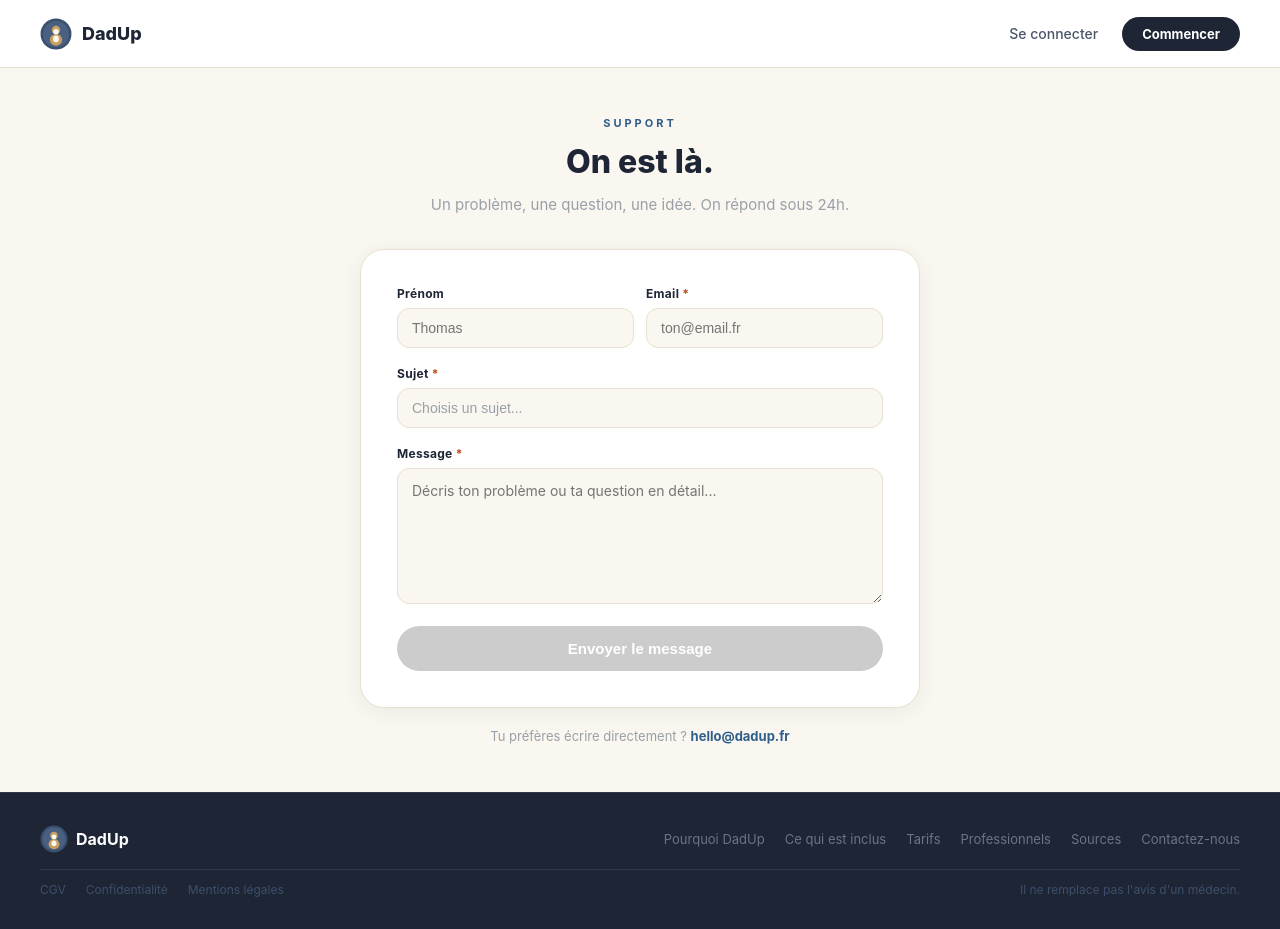
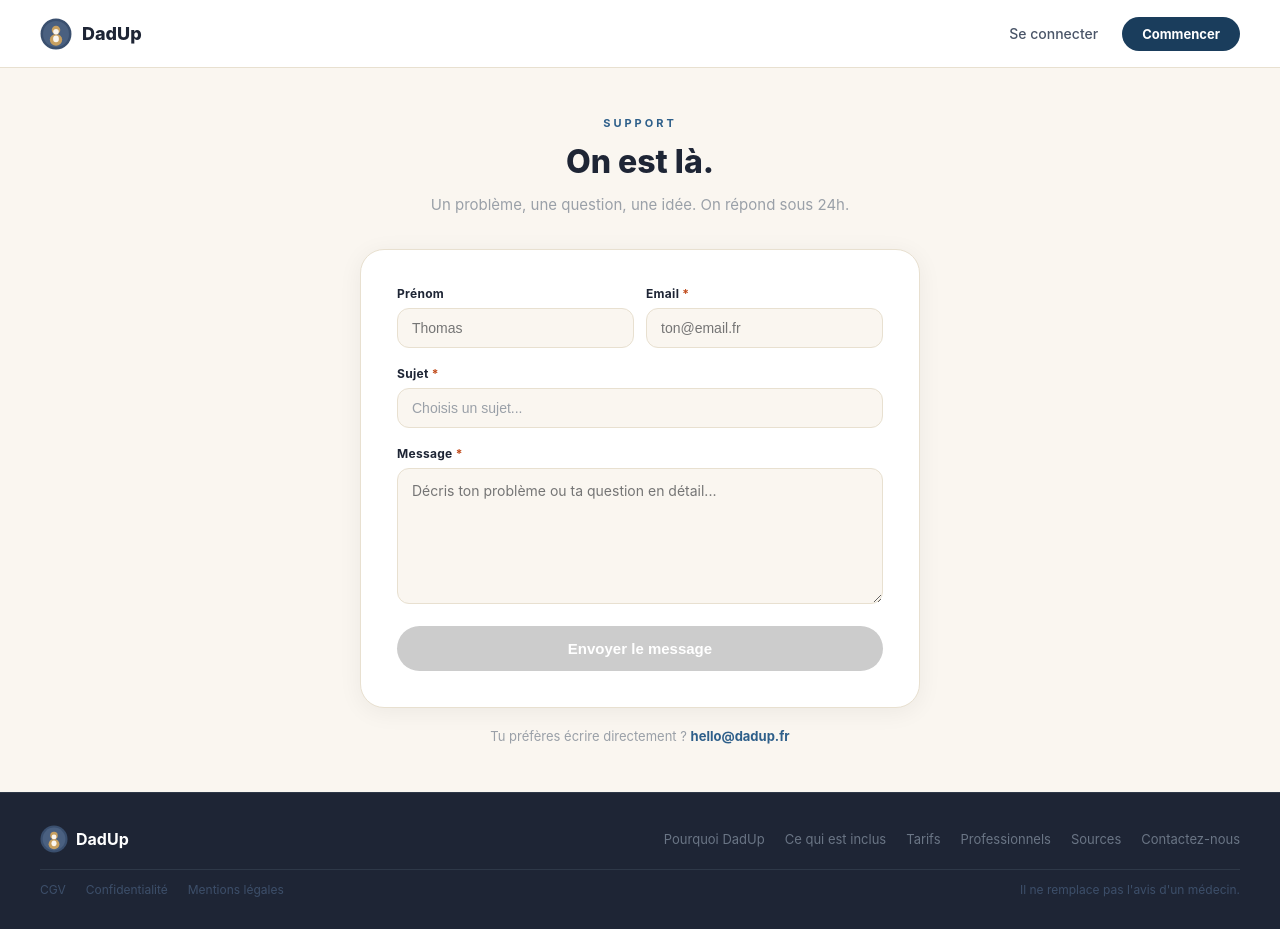
Before and after one commit to Julproject/dadup, a Next.js app: page /contact in a window 1280 px wide. Built offline with nearby package versions, Linux system fonts and the light colour scheme.

Commit message:
Update page.tsx

```diff
--- a/app/contact/page.tsx
+++ b/app/contact/page.tsx
@@ -99,7 +99,7 @@ export default function ContactPage() {
         </a>
         <div style={{marginLeft:'auto', display:'flex', gap:'24px', alignItems:'center'}}>
           <a href="/login" style={{color:C.text, fontSize:'14px', fontWeight:500, textDecoration:'none'}}>Se connecter</a>
-          <a href="/tarifs" style={{background:C.dark, color:C.white, padding:'9px 20px', borderRadius:'32px', fontSize:'13px', fontWeight:700, textDecoration:'none'}}>Commencer</a>
+          <a href="/tarifs" style={{background:'#1A3D5C', color:C.white, padding:'9px 20px', borderRadius:'32px', fontSize:'13px', fontWeight:700, textDecoration:'none'}}>Commencer</a>
         </div>
       </nav>
 
@@ -118,7 +118,7 @@ export default function ContactPage() {
               <p style={{color:C.text, fontSize:'15px', lineHeight:1.7, margin:'0 0 32px'}}>
                 On te répond en général sous 24h, souvent bien moins. Tu recevras la réponse sur <strong>{email}</strong>.
               </p>
-              <a href="/" style={{display:'inline-block', background:C.dark, color:C.white, padding:'13px 32px', borderRadius:'32px', fontSize:'14px', fontWeight:700, textDecoration:'none'}}>
+              <a href="/" style={{display:'inline-block', background:'#1A3D5C', color:C.white, padding:'13px 32px', borderRadius:'32px', fontSize:'14px', fontWeight:700, textDecoration:'none'}}>
                 Retour à l'accueil
               </a>
             </div>
```
